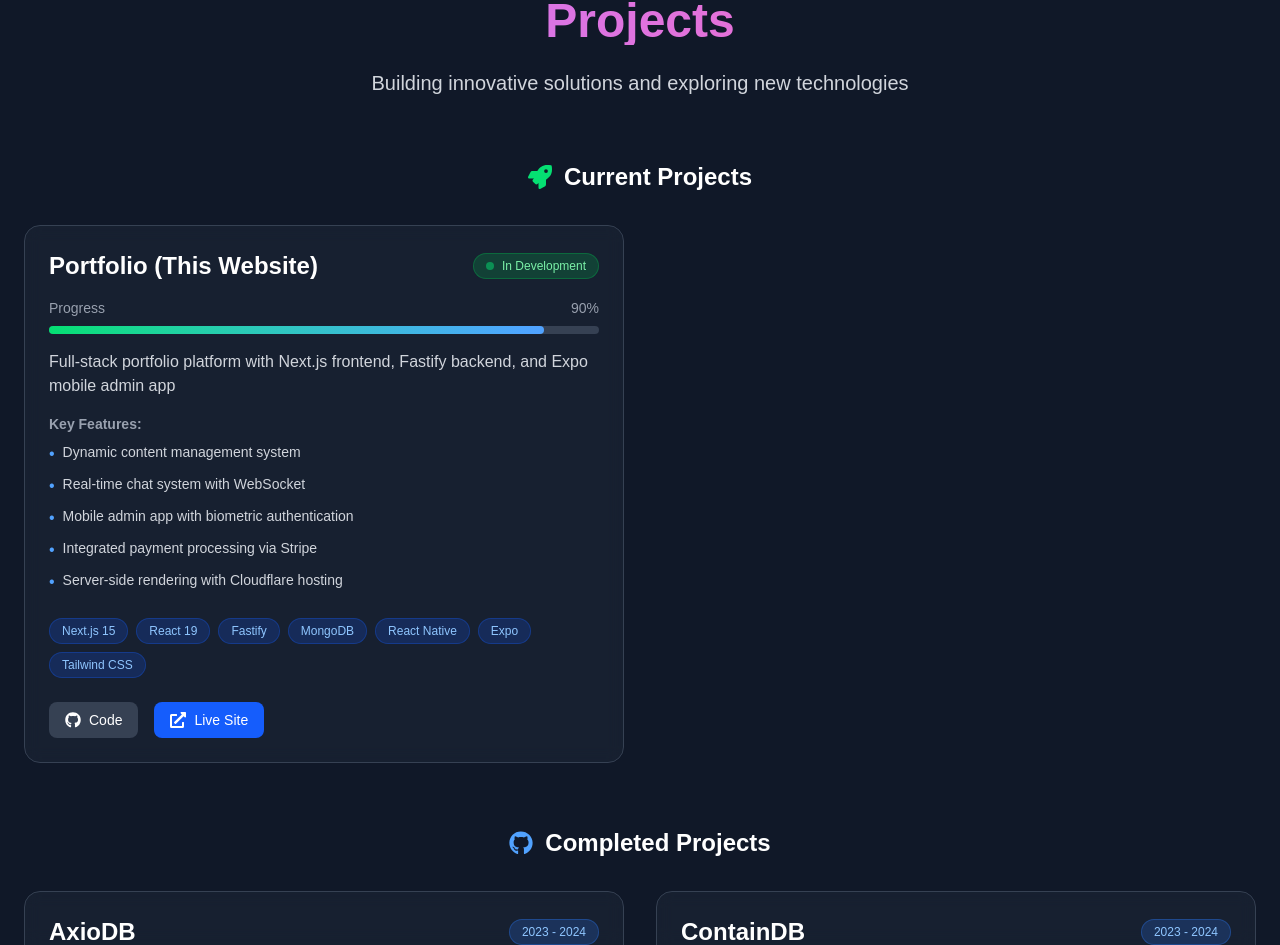
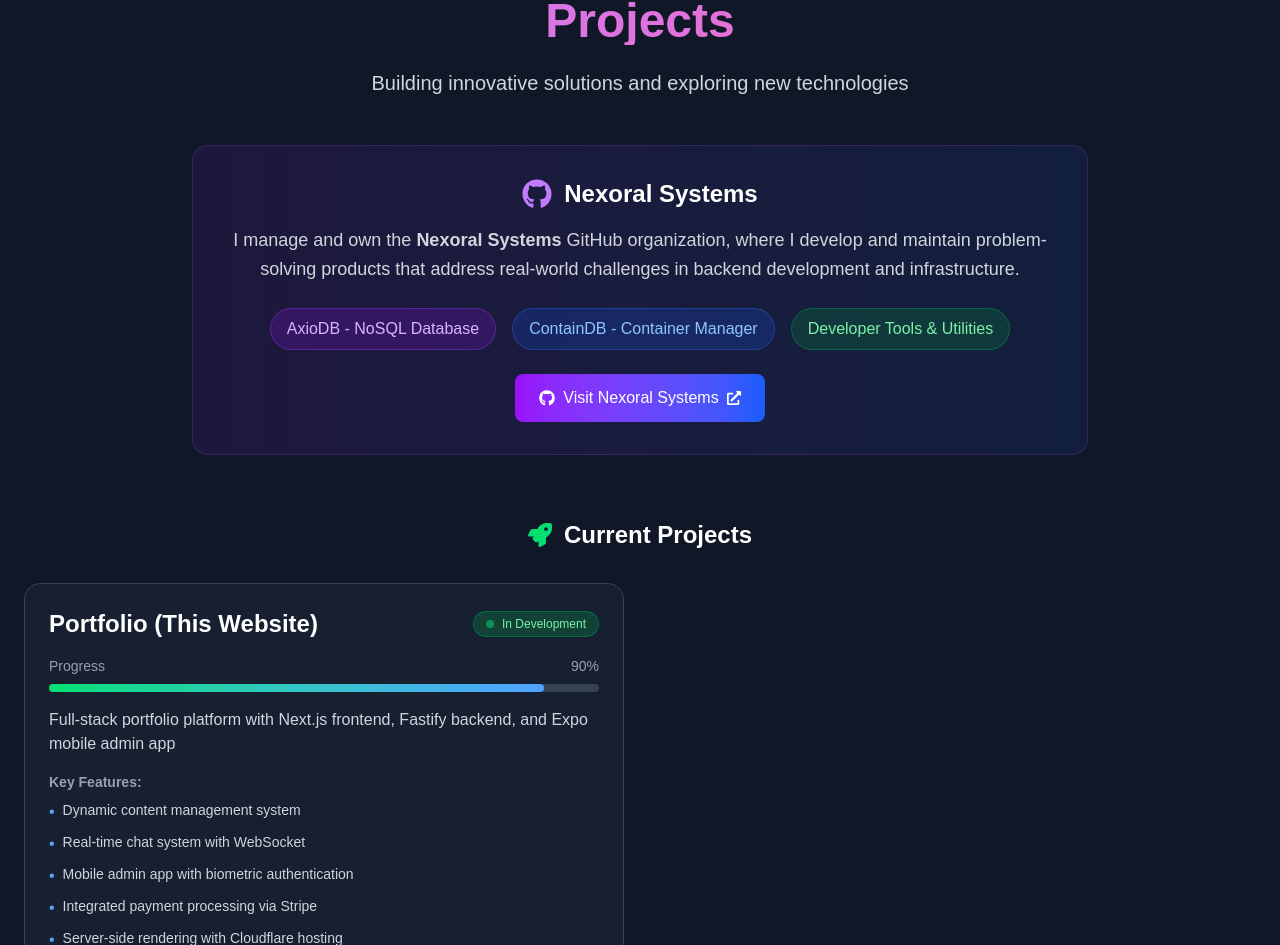
Before and after one commit to AnkanSaha/Portfolio, a Next.js app in the folder frontend/: page / in a window 1280 px wide. Shown: the part 4067-5012 px from the top of the page. Built offline with nearby package versions, Linux system fonts and the light colour scheme.

Commit message:
feat: Add organization highlight for Nexoral Systems with project details

```diff
--- a/frontend/app/components/Home/Projects.tsx
+++ b/frontend/app/components/Home/Projects.tsx
@@ -146,6 +146,43 @@
           <p className="text-xl text-gray-300 max-w-2xl mx-auto">
             Building innovative solutions and exploring new technologies
           </p>
+
+          {/* Organization Highlight */}
+          <div className="mt-12 max-w-4xl mx-auto">
+            <div className="bg-gradient-to-r from-purple-600/10 to-blue-600/10 border border-purple-500/20 rounded-2xl p-8">
+              <div className="flex items-center justify-center mb-4">
+                <FaGithub className="text-purple-400 text-3xl mr-3" />
+                <h3 className="text-2xl font-bold text-white">Nexoral Systems</h3>
+              </div>
+              <p className="text-lg text-gray-300 leading-relaxed mb-4">
+                I manage and own the <strong>Nexoral Systems</strong> GitHub organization, where I develop and maintain
+                problem-solving products that address real-world challenges in backend development and infrastructure.
+              </p>
+              <div className="flex flex-wrap justify-center gap-4 mt-6">
+                <div className="flex items-center px-4 py-2 bg-purple-600/20 border border-purple-500/30 rounded-full">
+                  <span className="text-purple-300 font-medium">AxioDB - NoSQL Database</span>
+                </div>
+                <div className="flex items-center px-4 py-2 bg-blue-600/20 border border-blue-500/30 rounded-full">
+                  <span className="text-blue-300 font-medium">ContainDB - Container Manager</span>
+                </div>
+                <div className="flex items-center px-4 py-2 bg-green-600/20 border border-green-500/30 rounded-full">
+                  <span className="text-green-300 font-medium">Developer Tools & Utilities</span>
+                </div>
+              </div>
+              <div className="mt-6">
+                <a
+                  href="https://github.com/Nexoral"
+                  target="_blank"
+                  rel="noopener noreferrer"
+                  className="inline-flex items-center px-6 py-3 bg-gradient-to-r from-purple-600 to-blue-600 hover:from-purple-500 hover:to-blue-500 text-white rounded-lg font-medium transition-all duration-300 hover:scale-105"
+                >
+                  <FaGithub className="mr-2" />
+                  Visit Nexoral Systems
+                  <FaExternalLinkAlt className="ml-2 text-sm" />
+                </a>
+              </div>
+            </div>
+          </div>
         </div>
 
         {/* Current Projects */}
```
